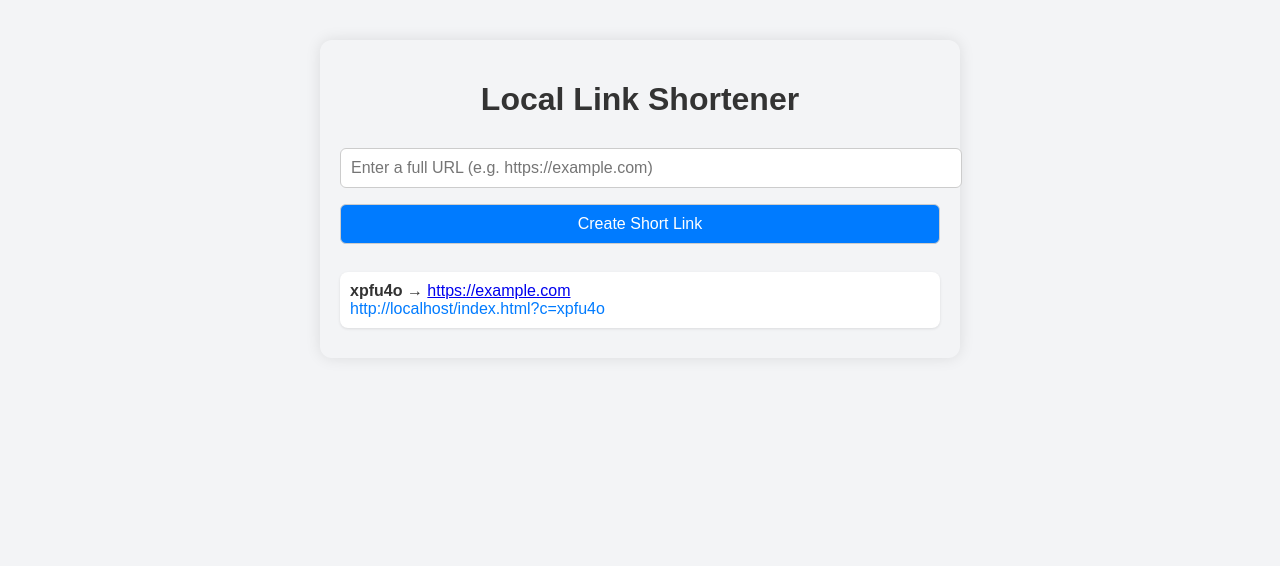
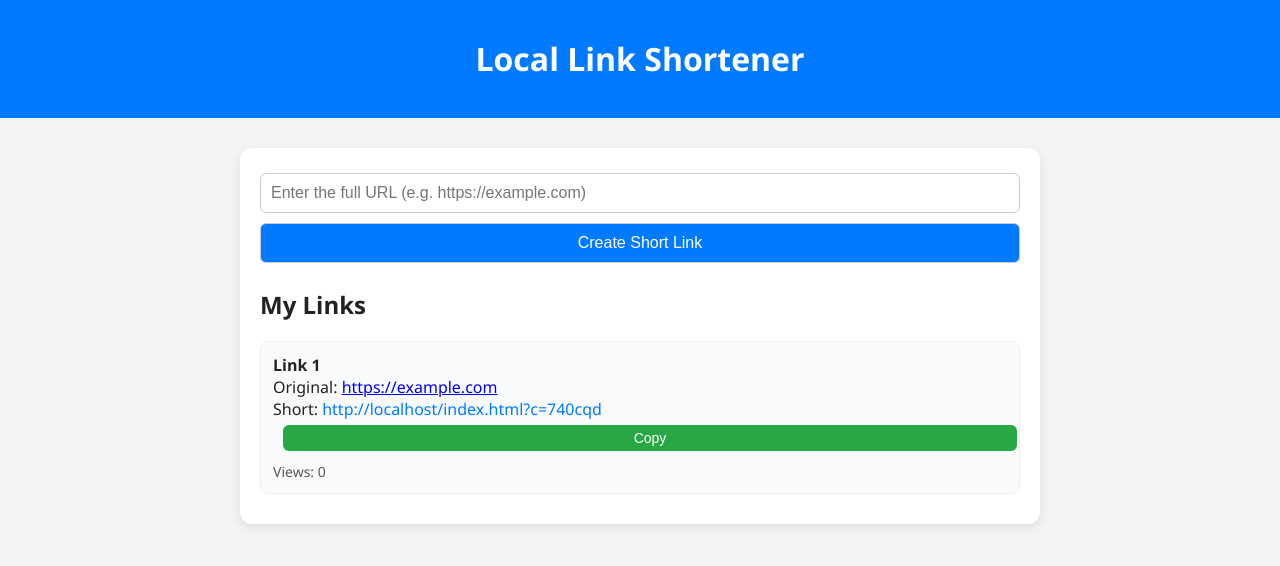
Before and after one commit to joafine00/LinkEncurter, a plain HTML site: page index.html in a window 1280 px wide. Both pictures are taken after typing "https://example.com" into the empty fields and a click on the button "Create Short Link". Drawn offline with Linux system fonts and the light colour scheme.

Commit message:
Update index.html

```diff
--- a/index.html
+++ b/index.html
@@ -3,105 +3,182 @@
 <head>
   <meta charset="UTF-8">
   <meta name="viewport" content="width=device-width, initial-scale=1.0">
-  <title>Local Link Shortener</title>
+  <title>Local Link Shortener + Redirect Tracker</title>
   <style>
+    * { box-sizing: border-box; }
     body {
-      font-family: Arial, sans-serif;
+      font-family: 'Segoe UI', Arial, sans-serif;
       background: #f3f4f6;
-      color: #333;
-      max-width: 600px;
-      margin: 40px auto;
+      color: #222;
+      margin: 0;
+      padding: 0;
+    }
+    header {
+      background: #007bff;
+      color: white;
+      padding: 1rem;
+      text-align: center;
+    }
+    main {
+      max-width: 800px;
+      margin: 30px auto;
+      background: white;
+      border-radius: 12px;
+      box-shadow: 0 3px 10px rgba(0,0,0,0.1);
       padding: 20px;
-      border-radius: 12px;
-      box-shadow: 0 0 15px rgba(0,0,0,0.1);
     }
     h1 { text-align: center; }
     input, button {
+      font-size: 16px;
       padding: 10px;
-      font-size: 16px;
-      width: 100%;
-      margin: 8px 0;
+      border-radius: 6px;
       border: 1px solid #ccc;
-      border-radius: 6px;
+      margin: 5px 0;
     }
+    input { width: 100%; }
     button {
       background: #007bff;
       color: white;
       cursor: pointer;
+      width: 100%;
     }
-    button:hover {
-      background: #0056b3;
+    button:hover { background: #0056b3; }
+    .short-link {
+      color: #007bff;
+      text-decoration: none;
     }
     .link-list {
       margin-top: 20px;
     }
     .link-item {
-      background: #fff;
-      padding: 10px;
+      background: #f9fafb;
+      padding: 12px;
       border-radius: 8px;
       margin-bottom: 10px;
-      box-shadow: 0 1px 3px rgba(0,0,0,0.1);
+      border: 1px solid #eee;
     }
-    .short-link {
-      color: #007bff;
-      text-decoration: none;
+    .stats {
+      font-size: 14px;
+      color: #555;
+      margin-top: 6px;
+    }
+    .copy-btn {
+      background: #28a745;
+      color: white;
+      border: none;
+      padding: 5px 10px;
+      font-size: 14px;
+      border-radius: 6px;
+      cursor: pointer;
+      margin-left: 10px;
+    }
+    .copy-btn:hover { background: #1e7e34; }
+    .redirect-page {
+      text-align: center;
+      padding: 50px;
     }
   </style>
 </head>
 <body>
-  <h1>Local Link Shortener</h1>
+  <header>
+    <h1>Local Link Shortener</h1>
+  </header>
 
-  <div id="app">
-    <input type="url" id="longUrl" placeholder="Enter a full URL (e.g. https://example.com)">
-    <button id="shortenBtn">Create Short Link</button>
+  <main id="mainContent">
+    <div id="homePage">
+      <input type="url" id="longUrl" placeholder="Enter the full URL (e.g. https://example.com)">
+      <button id="shortenBtn">Create Short Link</button>
 
-    <div class="link-list" id="linkList"></div>
-  </div>
+      <h2>My Links</h2>
+      <div id="linkList" class="link-list"></div>
+    </div>
+
+    <div id="redirectPage" class="redirect-page" style="display:none;">
+      <h2>Redirecting...</h2>
+      <p>Please wait, you will be redirected shortly.</p>
+    </div>
+  </main>
 
   <script>
-    const links = JSON.parse(localStorage.getItem("shortLinks") || "{}");
+    const STORAGE_KEY = "shortLinks";
+    let links = JSON.parse(localStorage.getItem(STORAGE_KEY) || "{}");
+
     const listContainer = document.getElementById("linkList");
+    const redirectPage = document.getElementById("redirectPage");
+    const homePage = document.getElementById("homePage");
 
     function saveLinks() {
-      localStorage.setItem("shortLinks", JSON.stringify(links));
+      localStorage.setItem(STORAGE_KEY, JSON.stringify(links));
+    }
+
+    function generateCode() {
+      return Math.random().toString(36).substring(2, 8);
     }
 
     function renderLinks() {
       listContainer.innerHTML = "";
-      for (const code in links) {
-        const original = links[code];
+      const keys = Object.keys(links);
+      if (keys.length === 0) {
+        listContainer.innerHTML = "<p>No links created yet.</p>";
+        return;
+      }
+
+      keys.forEach(code => {
+        const link = links[code];
         const div = document.createElement("div");
         div.className = "link-item";
+        const shortUrl = `${window.location.origin}${window.location.pathname}?c=${code}`;
         div.innerHTML = `
-          <strong>${code}</strong> →
-          <a href="${original}" target="_blank">${original}</a><br>
-          <a class="short-link" href="?c=${code}">${window.location.origin}${window.location.pathname}?c=${code}</a>
+          <strong>${link.title || code}</strong><br>
+          Original: <a href="${link.url}" target="_blank">${link.url}</a><br>
+          Short: <a class="short-link" href="${shortUrl}">${shortUrl}</a>
+          <button class="copy-btn" onclick="copyToClipboard('${shortUrl}')">Copy</button>
+          <div class="stats">Views: ${link.views}</div>
         `;
         listContainer.appendChild(div);
-      }
+      });
+    }
+
+    function copyToClipboard(text) {
+      navigator.clipboard.writeText(text);
+      alert("Short link copied!");
     }
 
     document.getElementById("shortenBtn").addEventListener("click", () => {
       const url = document.getElementById("longUrl").value.trim();
       if (!url) return alert("Please enter a URL!");
-
-      const code = Math.random().toString(36).substring(2, 8);
-      links[code] = url;
+      const code = generateCode();
+      links[code] = { url, views: 0, title: `Link ${Object.keys(links).length + 1}` };
       saveLinks();
       renderLinks();
       document.getElementById("longUrl").value = "";
     });
 
-    // Redirect mode
+    // Handle redirect mode
     const params = new URLSearchParams(window.location.search);
     const codeParam = params.get("c");
-    if (codeParam && links[codeParam]) {
-      window.location.href = links[codeParam];
-    } else if (codeParam) {
-      document.body.innerHTML = `<h2>Link not found.</h2><p>This short link does not exist in your local storage.</p>`;
+
+    if (codeParam) {
+      const link = links[codeParam];
+      if (link) {
+        // Show redirect page
+        homePage.style.display = "none";
+        redirectPage.style.display = "block";
+
+        // Increment view count
+        link.views = (link.views || 0) + 1;
+        saveLinks();
+
+        // Redirect after short delay
+        setTimeout(() => {
+          window.location.href = link.url;
+        }, 1500);
+      } else {
+        document.body.innerHTML = `<div class='redirect-page'><h2>Link not found</h2><p>This short link doesn't exist in your local data.</p></div>`;
+      }
+    } else {
+      renderLinks();
     }
-
-    renderLinks();
   </script>
 </body>
 </html>
```
